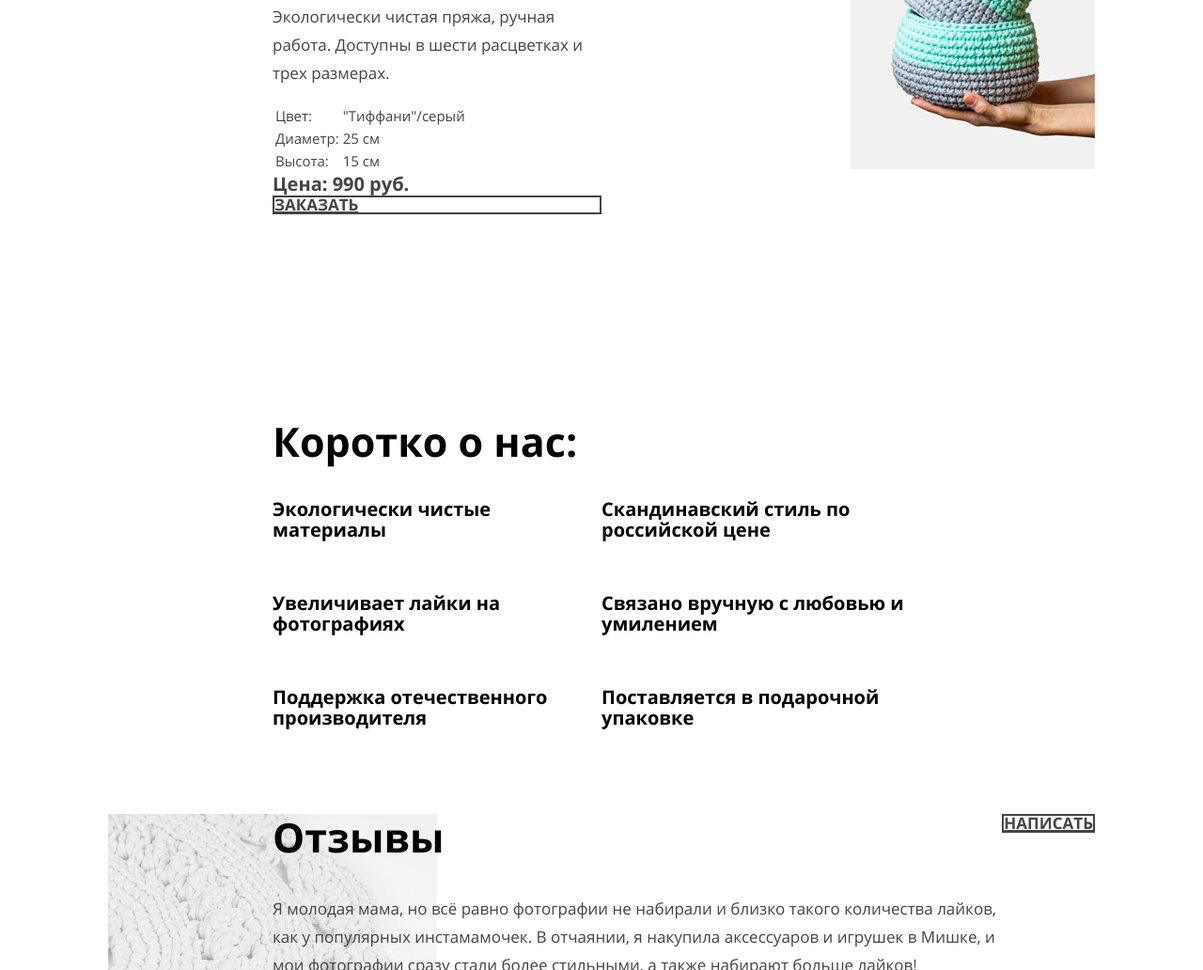
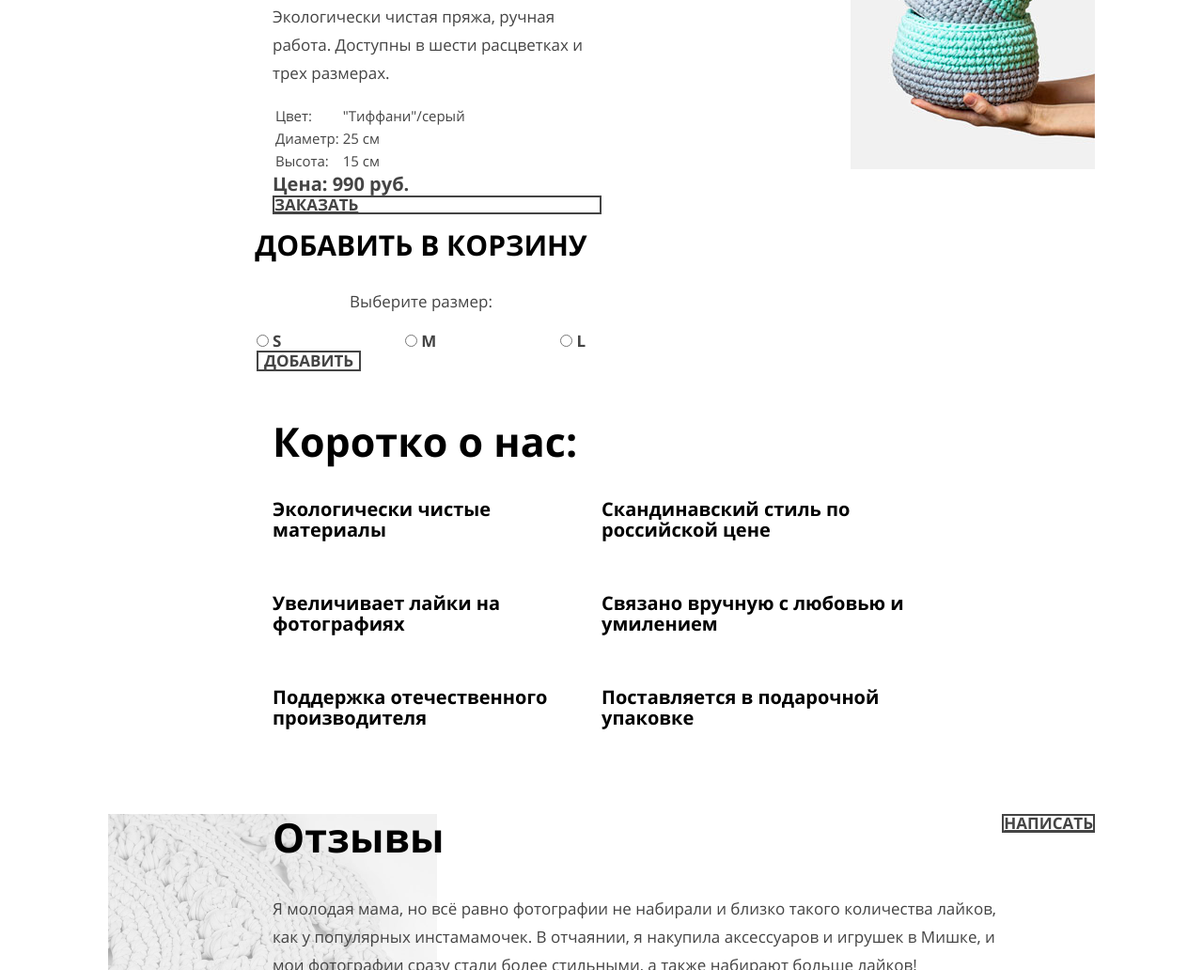
Before and after one commit to voop87/mishka-HTML-CSS-finished, a website: page source/index.html in a window 1280 px wide. Shown: the part 900-1932 px from the top of the page at 94% size. Drawn offline with nearby package versions, Linux system fonts and the light colour scheme; files that its build step writes are made by us from their sources.

Commit message:
Стилизует сетку модального окна

```diff
--- a/source/index.html
+++ b/source/index.html
@@ -99,8 +99,8 @@
         <a class="promo__btn btn" href="#">Заказать</a>
       </div>
       <div class="promo__modal modal">
-        <div class="wrapper">
-          <h2 class="modal__title">Добавить в корзину</h2>
+        <h2 class="modal__title">Добавить в корзину</h2>
+        <div class="modal__wrapper">
           <p class="modal__text">Выберите размер:</p>
           <ul class="modal__size-list">
             <li>
@@ -116,7 +116,7 @@
               <label class="modal__label" for="size-L">L</label>
             </li>
           </ul>
-          <button class="modal__btn" type="submit">Добавить</button>
+          <button class="modal__btn btn" type="submit">Добавить</button>
         </div>
       </div>
     </section>
--- a/source/less/blocks/modal.less
+++ b/source/less/blocks/modal.less
@@ -1,16 +1,42 @@
 .modal {
-  display: none;
+  position: absolute;
+  bottom: 0;
+  left: -30px;
+
+  width: 320px;
+  display: block;
+
+  background-color: #ffffff;
 }
 
 .modal__title {
+  width: 160px;
+  margin: 0 auto;
+
   font-size: 25px;
   line-height: 30px;
+  text-align: center;
+  text-transform: uppercase;
+}
+
+.modal__wrapper {
+  width: 260px;
+  margin: 0 auto;
 }
 
 .modal__text {
   font-family: "Opensans", "Arial", "Helvetica", sans-serif;
   line-height: 30px;
+  text-align: center;
   color: @grey-color;
+}
+
+.modal__size-list {
+  .no-style();
+
+  display: flex;
+  flex-wrap: wrap;
+  justify-content: space-between;
 }
 
 .modal__label,
@@ -26,3 +52,26 @@
 
   background-color: @green-color;
 }
+
+@media (min-width: @tablet-width) {
+  .modal {
+    left: 50px;
+
+    width: 566px;
+  }
+
+  .modal__title {
+    width: 380px;
+
+    font-size: 30px;
+    line-height: 57px;
+  }
+
+  .modal__wrapper {
+    width: 350px;
+  }
+
+  .modal__text {
+    font-size: 17px;
+  }
+}
--- a/source/less/blocks/promo.less
+++ b/source/less/blocks/promo.less
@@ -1,3 +1,7 @@
+.promo {
+  position: relative;
+}
+
 .promo__subtitle {
   font-size: 17px;
   color: @green-color;
```
